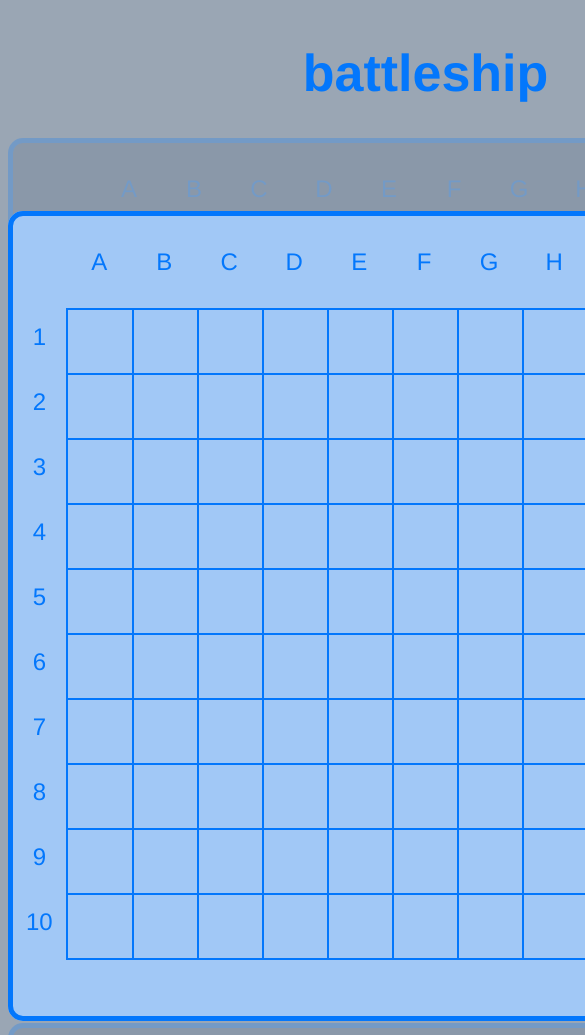
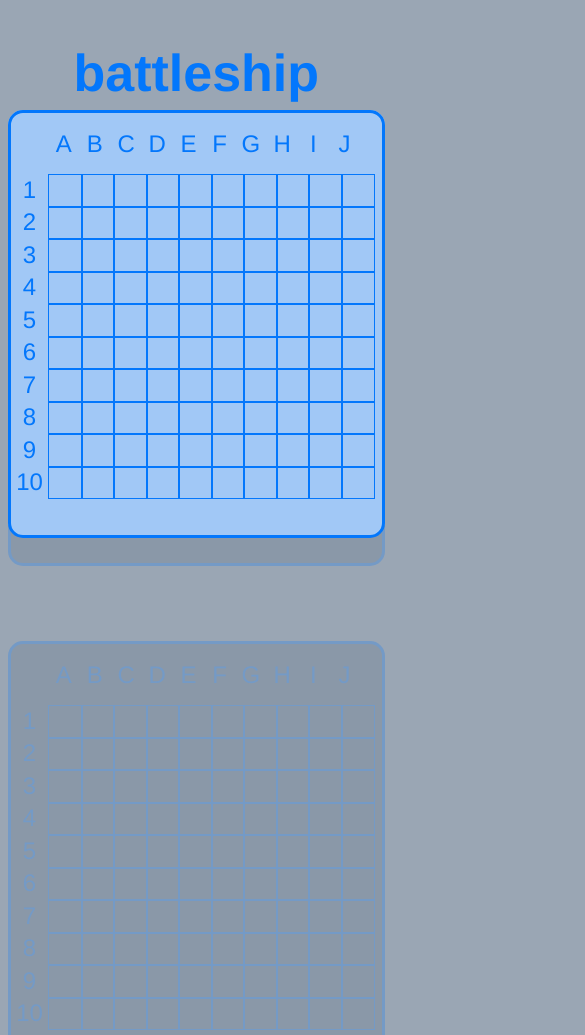
Before and after one commit to dstock3/battleship, a website built with webpack: page dist/index.html in a window 390 px wide. Shown: the top 1035 px of the page, 585 px wide, since content can reach past the window. Built offline with Linux system fonts and the light colour scheme.

Commit message:
Made adjustments for responsive design.

```diff
--- a/src/modules/DOM/events.js
+++ b/src/modules/DOM/events.js
@@ -14,7 +14,11 @@ const registerHit = (playerBoard, hitArray) => {
             playerBoard.spaceElements[index].style.display = "flex";
             playerBoard.spaceElements[index].style.justifyContent = "center";
             playerBoard.spaceElements[index].style.alignItems = "center";
-            playerBoard.spaceElements[index].style.fontSize = "3em";
+            if (window.matchMedia("(max-width: 800px)").matches){
+                playerBoard.spaceElements[index].style.fontSize = "1.5em";
+            } else {
+                playerBoard.spaceElements[index].style.fontSize = "3em";
+            }
 
             return 0
         };
--- a/src/modules/app/player.js
+++ b/src/modules/app/player.js
@@ -134,7 +134,9 @@ const ComputerPlayer = (playerBoard) => {
         if (set.successfulMoves.length > 0) {
             for (let y = 0; y < set.possibleMoves.length; y++) {
                 for (let i = 0; i < set.successfulMoves.length; i++) {
-                    if ((set.successfulMoves[i].charAt(0) === set.possibleMoves[y].charAt(0))) {
+                    let successfulMoveLetter = set.successfulMoves[i].charAt(0)
+                    let possibleMoveLetter = set.possibleMoves[y].charAt(0)
+                    if ((successfulMoveLetter === possibleMoveLetter)) {
                         if (eliminationProcess.length > 0) {
                             for (let x = 0; x < eliminationProcess.length; x++) {
                                 if (!eliminationProcess.includes(set.possibleMoves[y])) {
@@ -147,7 +149,6 @@ const ComputerPlayer = (playerBoard) => {
                     };
                 };
             };
-            console.log("process one: " + eliminationProcess)
 
             for (let y = 0; y < set.possibleMoves.length; y++) {
                 let possibleMoveNum
@@ -177,15 +178,39 @@ const ComputerPlayer = (playerBoard) => {
                     };
                 };
             };
-            console.log("process two: " + eliminationProcessTwo)
 
             for (let i = 0; i < set.successfulMoves.length; i++) {
+
                 let successfulMoveNum
                 if (set.successfulMoves[i].charAt(2)) {
                     successfulMoveNum = set.successfulMoves[i].charAt(1) + set.successfulMoves[i].charAt(2);
                 } else {
                     successfulMoveNum = set.successfulMoves[i].charAt(1)
                 }
+                let successfulMoveLetter = set.successfulMoves[i].charAt(0);
+                /*
+                let matchSetOne = [];
+                let matchSetTwo = []
+                let primeMoves = [];
+
+                for (let x = 0; x < set.successfulMoves.length; x++) {
+                    let checkMovesNum
+                    if (set.successfulMoves[x].charAt(2)) {
+                        checkMovesNum = set.successfulMoves[x].charAt(1) + set.successfulMoves[x].charAt(2);
+                    } else {
+                        checkMovesNum = set.successfulMoves[x].charAt(1)
+                    }
+                    let checkMovesLetter = set.successfulMoves[i].charAt(0);
+                    if (successfulMoveLetter === checkMovesLetter) {
+                        matchSetOne.push(set.successfulMoves[x])
+                    };
+                    if (successfulMoveNum === checkMovesNum) {
+                        matchSetTwo.push(set.successfulMoves[x])
+                    };
+                };
+                console.log("Matchset:" + matchSetOne)
+                console.log("Matchset Two:" + matchSetTwo) */
+
                 if (eliminationProcess.length > 0) {
                     for (let x = 0; x < eliminationProcess.length; x++) {
                         let elimNum
@@ -207,7 +232,7 @@ const ComputerPlayer = (playerBoard) => {
                 };
 
                 for (let y = 0; y < playerBoard.letterArray.length; y++) {
-                    if (set.successfulMoves[i].charAt(0) === playerBoard.letterArray[y]) {
+                    if (successfulMoveLetter === playerBoard.letterArray[y]) {
                         let nextLetter = playerBoard.letterArray[y + 1];
                         let prevLetter = playerBoard.letterArray[y - 1];
                         if (eliminationProcessTwo.length > 0) {
@@ -233,10 +258,8 @@ const ComputerPlayer = (playerBoard) => {
                     };
                 };
             };
-            console.log("targeting system after filter: " + targetingSystem)
 
             if ((targetingSystem.length > 0) && (targetingSystem.length < 100)) {
-
                 let moveIndex = Math.floor(Math.random() * targetingSystem.length);
                 let coords = targetingSystem[moveIndex];
                 if (coords) {
--- a/src/style.css
+++ b/src/style.css
@@ -171,7 +171,7 @@ h1 {
     transition: 750ms;
 }
 
-@media only screen and (max-width: 600px) {
+@media only screen and (max-width: 800px) {
     body {
         width: max-content;
         height: 110%
@@ -181,19 +181,62 @@ h1 {
         flex-direction: column;
         width: 100%;
         height: 100%;
+        align-items: center;
+        justify-content: center;
+    }
+
+    header {
+        display: flex;
+        justify-content: flex-start;
+        align-items: center;
     }
 
     h1 {
         font-size: 3.25em;
     }
 
+    .outer-board {
+        height: 50vh;
+        width: 95vw;
+        border: 3px solid #0377fc;
+
+    }
+
+    .board {
+        border: none;
+    }
+
     .prompt-container {
-        top: 25%;
+        top: 13%;
+        height: 50.5vh;
+    }
+
+    .num-container {
+        padding-top: 17%;
+    }
+
+    .num {
+        height: 5%;
+        margin-right: 15px;
+    }
+
+    .letter-container {
+        width: 80vw;
+        margin: unset;
+
+    }
+
+    .letter {
+        width: 15%;
+    }
+
+    .col {
+        width: 5%;
+        height: 50%;
     }
 
     .prompt-message {
-        margin: -95% 0 0 0;
-        width: 20%;
+        width: 50%;
     }
 
     .outer-board, #user {
```
Also changed, not shown: dist/bundle.js.
